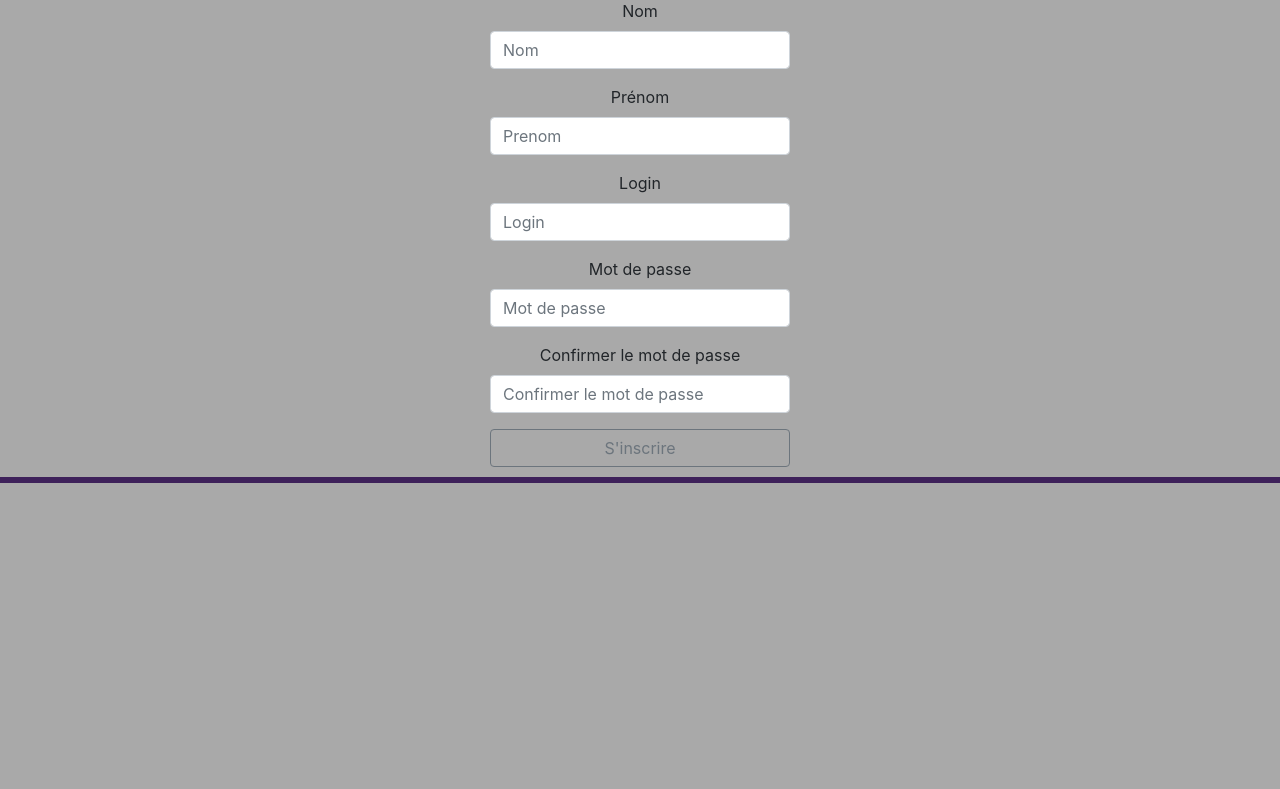
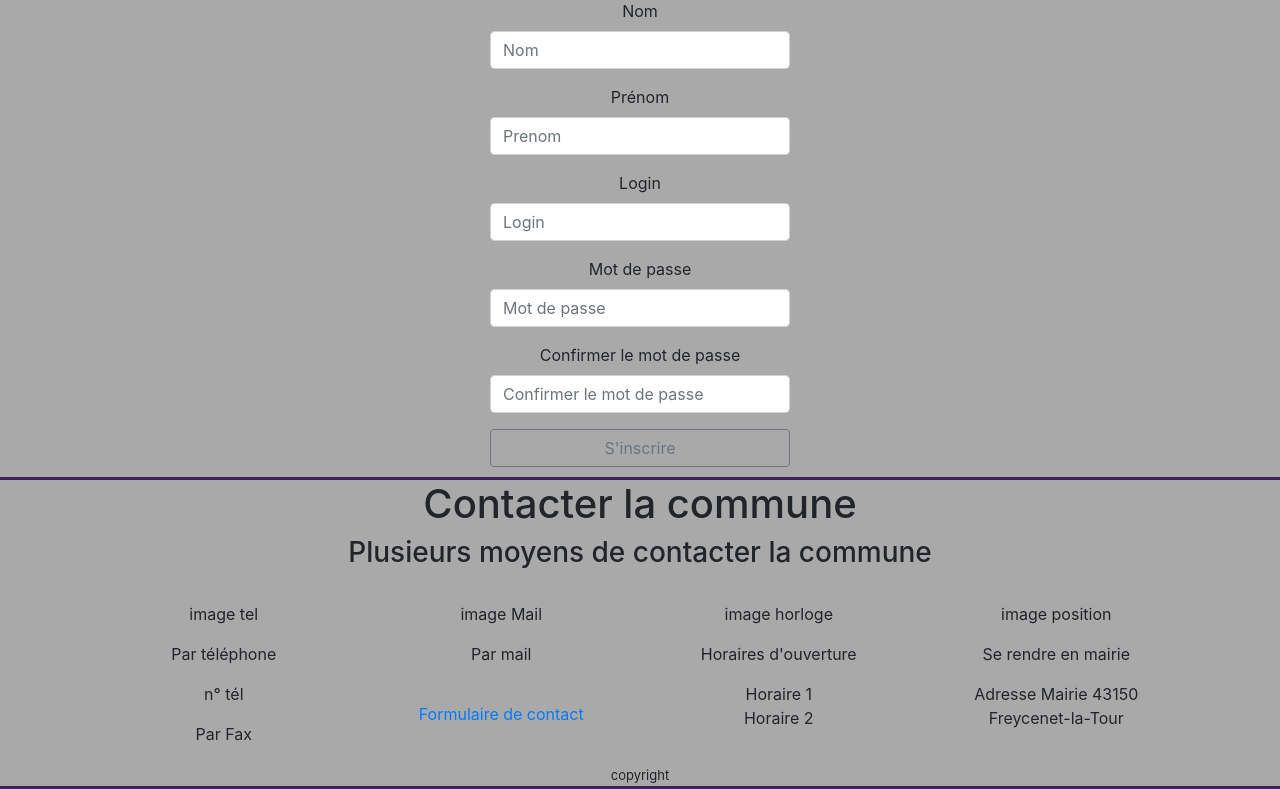
Before and after one commit to ByWind80800/Stage_Zark_Bywind_public, a PHP site: page / in a window 1280 px wide. Shown: the part 669-1458 px from the top of the page. Before the commit the page ends 1152 px from the top, so only its background shows below. Run offline with PHP 8.4, Linux system fonts and the light colour scheme.

Commit message:
Update pied.php

```diff
--- a/Vue/includes/pied.php
+++ b/Vue/includes/pied.php
@@ -1,6 +1,38 @@
 <section>
 	<footer>
-
+		<h1 class="titrepied">Contacter la commune</h1>
+		<h3 align="center">Plusieurs moyens de contacter la commune</h3><br/>
+		<div class="container">
+			<div align="center">
+				<div class="row">
+					<div class="col-md-3">
+						<p>image tel</p>
+						<p>Par téléphone</p>
+						<p>n° tél</p>
+						<p>Par Fax</p>
+					</div>
+					<div class="col-md-3">
+						<p>image Mail</p>
+						<p>Par mail</p>
+						<p><a href="">Formulaire de contact</a></p>
+					</div>
+					<div class="col-md-3">
+						<p>image horloge</p>
+						<p>Horaires d'ouverture</p>
+						<p><ul>
+							<li>Horaire 1</li>
+							<li>Horaire 2</li>
+						</ul>
+					</div>
+					<div class="col-md-3">
+						<p>image position</p>
+						<p>Se rendre en mairie</p>
+						<p><address>Adresse Mairie 43150 Freycenet-la-Tour</address></p>
+					</div>
+				</div>
+			</div>
+			<font size="2" class="copyright">copyright</font>
+		</div>
 	</footer>
 </html>
 </section>
```
